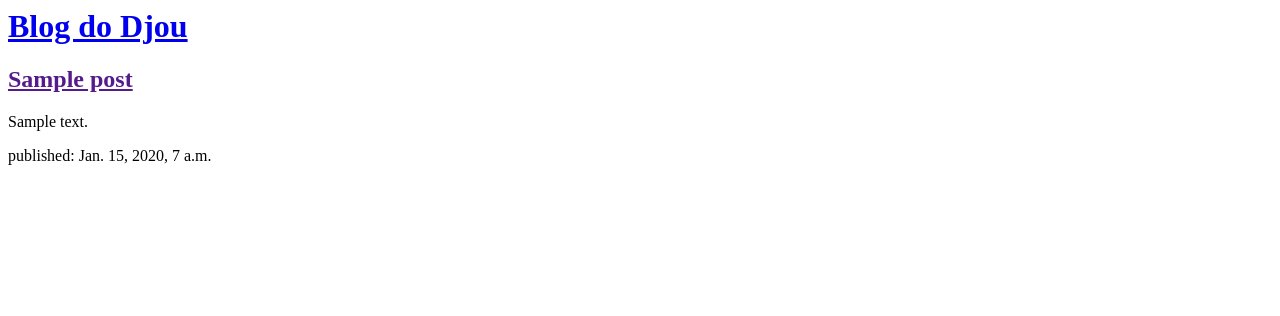
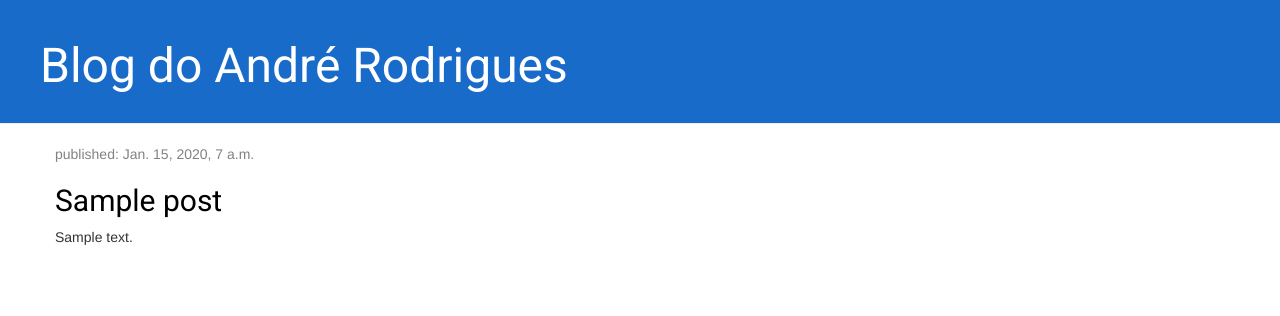
Before and after one commit to andrerodriguesneves/my-first-blog, a Django app: page / in a window 1280 px wide. Shown: the top 316 px of the page. Run offline with Django 3.2, Linux system fonts and the light colour scheme; tables that the repository leaves empty hold one stand-in row (values such as "Sample post"); some libraries are stand-ins or nearby versions.

Commit message:
Adicionando templates

```diff
--- /dev/null
+++ b/blog/static/css/blog.css
@@ -0,0 +1,46 @@
+.page-header {
+    background-color: #196BCA;
+    margin-top: 0;
+    padding: 20px 20px 20px 40px;
+}
+
+.page-header h1, .page-header h1 a, .page-header h1 a:visited, .page-header h1 a:active {
+    color: #ffffff;
+    font-size: 36pt;
+    text-decoration: none;
+}
+
+.content {
+    margin-left: 40px;
+}
+
+h1, h2, h3, h4 {
+    font-family: 'Roboto';
+}
+
+.date {
+    color: #828282;
+}
+
+.save {
+    float: right;
+}
+
+.post-form textarea, .post-form input {
+    width: 100%;
+}
+
+.top-menu, .top-menu:hover, .top-menu:visited {
+    color: #ffffff;
+    float: right;
+    font-size: 26pt;
+    margin-right: 20px;
+}
+
+.post {
+    margin-bottom: 70px;
+}
+
+.post h2 a, .post h2 a:visited {
+    color: #000000;
+}
--- /dev/null
+++ b/blog/templates/blog/base.html
@@ -0,0 +1,28 @@
+{% load static %}
+<html>
+    <head>
+
+      <link rel="stylesheet" href="//maxcdn.bootstrapcdn.com/bootstrap/3.2.0/css/bootstrap.min.css">
+      <link rel="stylesheet" href="//maxcdn.bootstrapcdn.com/bootstrap/3.2.0/css/bootstrap-theme.min.css">
+      <link href="//fonts.googleapis.com/css?family=Roboto" rel="stylesheet" type="text/css">
+      <link rel="stylesheet" href="{% static 'css/blog.css' %}">
+
+        <title>Blog do André Rodrigues</title>
+    </head>
+    <body>
+        <div class="page-header">
+            <h1><a href="/">Blog do André Rodrigues</a></h1>
+        </div>
+
+
+        <div class="content container">
+            <div class="row">
+                <div class="col-md-8">
+                  {% block content %}
+                  {% endblock %}
+                </div>
+            </div>
+        </div>
+
+    </body>
+</html>
--- a/blog/templates/blog/post_list.html
+++ b/blog/templates/blog/post_list.html
@@ -1,21 +1,14 @@
-<html>
-    <head>
-        <title>Blog do Djou</title>
-    </head>
-    <body>
-        <div>
-            <h1><a href="/">Blog do Djou</a></h1>
-        </div>
+{% extends 'blog/base.html' %}
 
+{% block content %}
+  {% for post in posts %}
+      <div class="post">
+          <div class="date">
+              <p>published: {{ post.published_date }}</p>
+          </div>
+          <h2><a href="{% url 'post_detail' pk=post.pk %}">{{ post.title }}</a></h2>
+          <p>{{ post.text|linebreaksbr }}</p>
+      </div>
+  {% endfor %}
 
-        {% for post in posts %}
-        <div>
-
-          <h2><a href=""> {{ post.title }} </a></h2>
-          <p> {{ post.text|linebreaksbr }} </p>
-          <p> published: {{ post.published_date }} </p>
-        </div>
-        {% endfor %}
-
-    </body>
-</html>
+{% endblock %}
--- a/blog/urls.py
+++ b/blog/urls.py
@@ -4,4 +4,5 @@ from . import views
 
 urlpatterns = [
     path("", views.post_list, name="post_list"),
+    path("post/<int:pk>/", views.post_detail, name="post_detail"),
 ]
--- a/blog/views.py
+++ b/blog/views.py
@@ -1,13 +1,20 @@
-from django.shortcuts import render
+from django.shortcuts import render, get_object_or_404
 from django.utils import timezone
 from .models import Post
+
 
 # Create your views here.
 
 
 def post_list(request):
+    """Lista das"""
     posts = Post.objects.filter(published_date__lte=timezone.now()).order_by(
         "published_date"
     )
 
     return render(request, "blog/post_list.html", {"posts": posts})
+
+
+def post_detail(request, pk):
+    post = get_object_or_404(Post, pk=pk)
+    return render(request, "blog/post_detail.html", {"post": post})
```
Also changed, not shown: blog/templates/blog/post_detail.html (added, +15 -0 lines).
